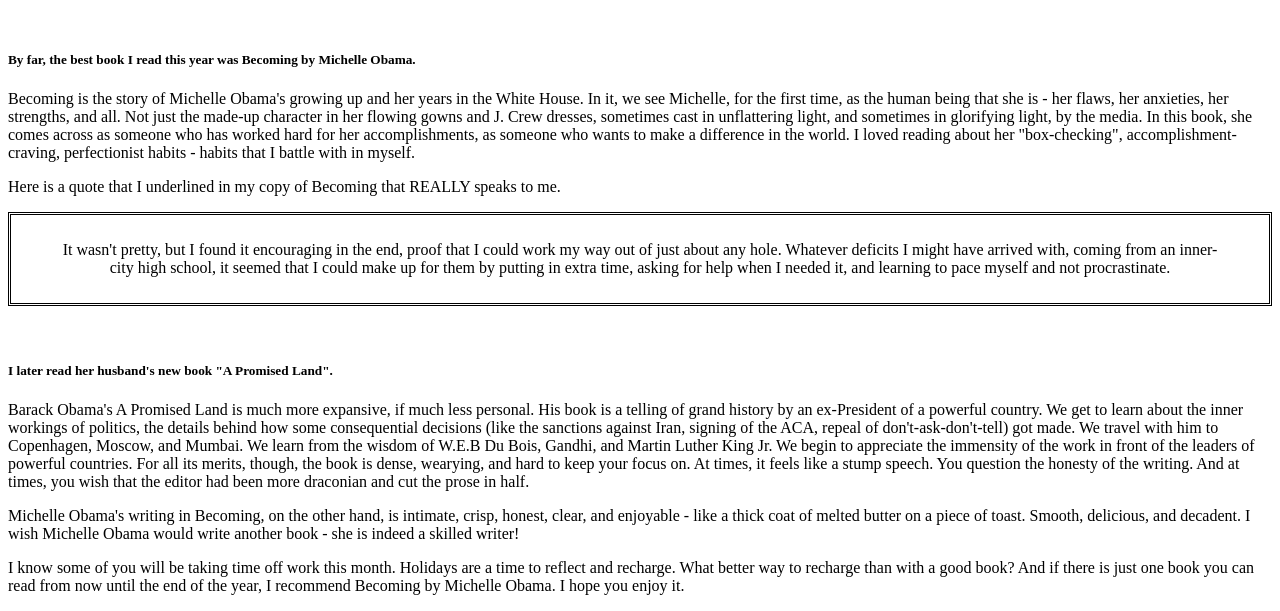
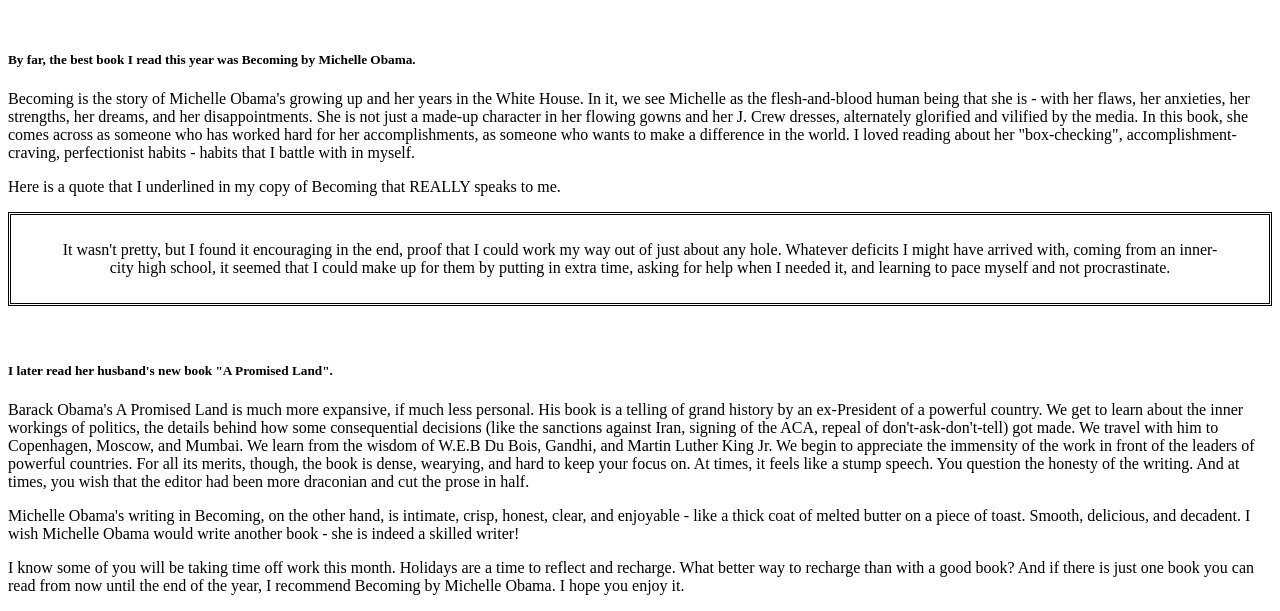
Before and after one commit to ThisisRajiRaj/thisisrajiraj.github.io, a Jekyll site: the page posts/yearinreview2020.html, which Jekyll copies as it is, in a window 1280 px wide and 900 px high, scrolled down 2130 px, cut to the strip 289-900 px from the top of the window. Built offline with Jekyll 4.4.1, drawn with Linux system fonts in a browser that asks for light colours.

```diff
--- a/posts/yearinreview2020.html
+++ b/posts/yearinreview2020.html
@@ -137,10 +137,11 @@
 </h5>
 <p>
     Becoming is the story of Michelle Obama's growing up and her years in the
-    White House. In it, we see Michelle, for the first time, as the human being
-    that she is - her flaws, her anxieties, her strengths, and all. Not just
-    the made-up character in her flowing gowns and J. Crew dresses, sometimes
-    cast in unflattering light, and sometimes in glorifying light, by the
+    White House. In it, we see Michelle as the flesh-and-blood human being
+    that she is - with her flaws, her anxieties, her strengths,  her dreams, and her disappointments.
+    She is not just
+    a made-up character in her flowing gowns and her J. Crew dresses, alternately
+    glorified and vilified by the
     media. In this book, she comes across as someone who has worked hard for
     her accomplishments, as someone who wants to make a difference in the
     world. I loved reading about her "box-checking", accomplishment-craving,
```
